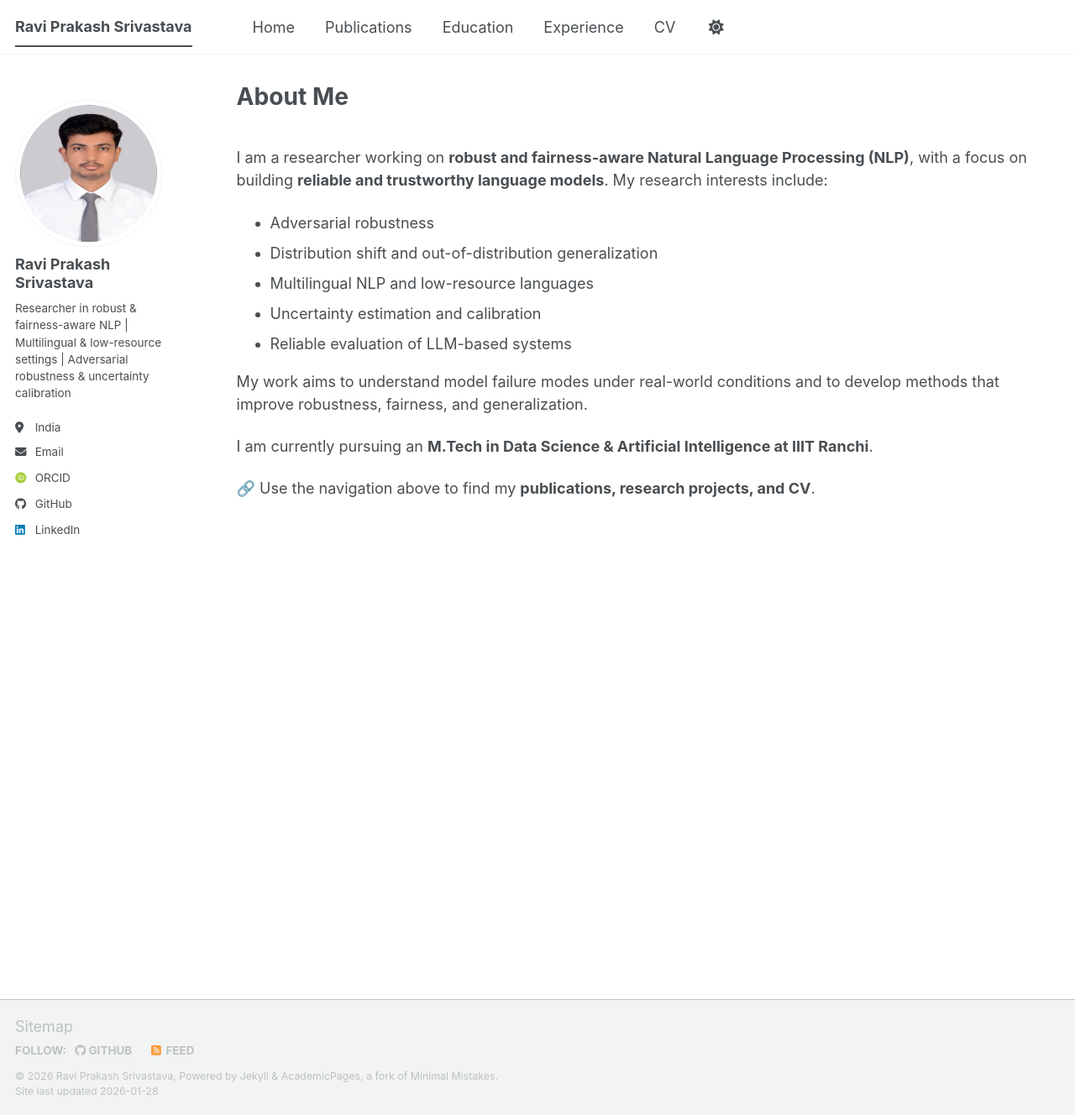
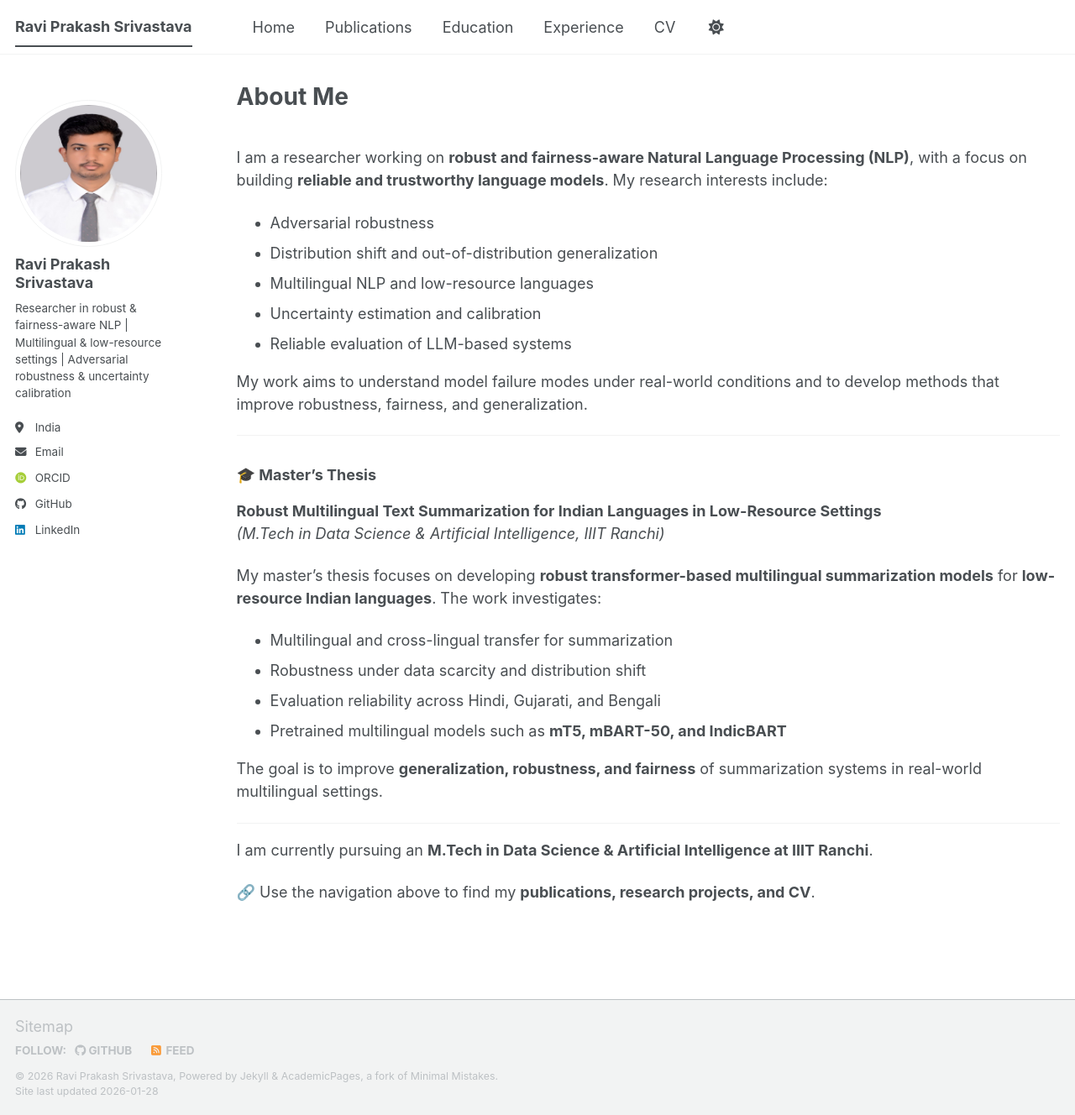
Before and after one commit to t36512401-hue/t36512401-hue.github.io, a Jekyll site: the page built from index.md, in a window 1280 px wide and 1328 px high. Shown: the whole window at 84% size. Built offline with Jekyll 4.4.1, drawn with Linux system fonts in a browser that asks for light colours; some web fonts are replaced; a script bundle is joined from its source files by our own code; library files that are not in the unit come from our copies.

Commit message:
Update index.md

```diff
--- a/index.md
+++ b/index.md
@@ -16,6 +16,23 @@ I am a researcher working on **robust and fairness-aware Natural Language Proces
 
 My work aims to understand model failure modes under real-world conditions and to develop methods that improve robustness, fairness, and generalization.
 
+---
+
+### 🎓 Master’s Thesis
+**Robust Multilingual Text Summarization for Indian Languages in Low-Resource Settings**
+*(M.Tech in Data Science & Artificial Intelligence, IIIT Ranchi)*
+
+My master’s thesis focuses on developing **robust transformer-based multilingual summarization models** for **low-resource Indian languages**. The work investigates:
+
+- Multilingual and cross-lingual transfer for summarization
+- Robustness under data scarcity and distribution shift
+- Evaluation reliability across Hindi, Gujarati, and Bengali
+- Pretrained multilingual models such as **mT5, mBART-50, and IndicBART**
+
+The goal is to improve **generalization, robustness, and fairness** of summarization systems in real-world multilingual settings.
+
+---
+
 I am currently pursuing an **M.Tech in Data Science & Artificial Intelligence at IIIT Ranchi**.
 
 🔗 Use the navigation above to find my **publications, research projects, and CV**.
```
